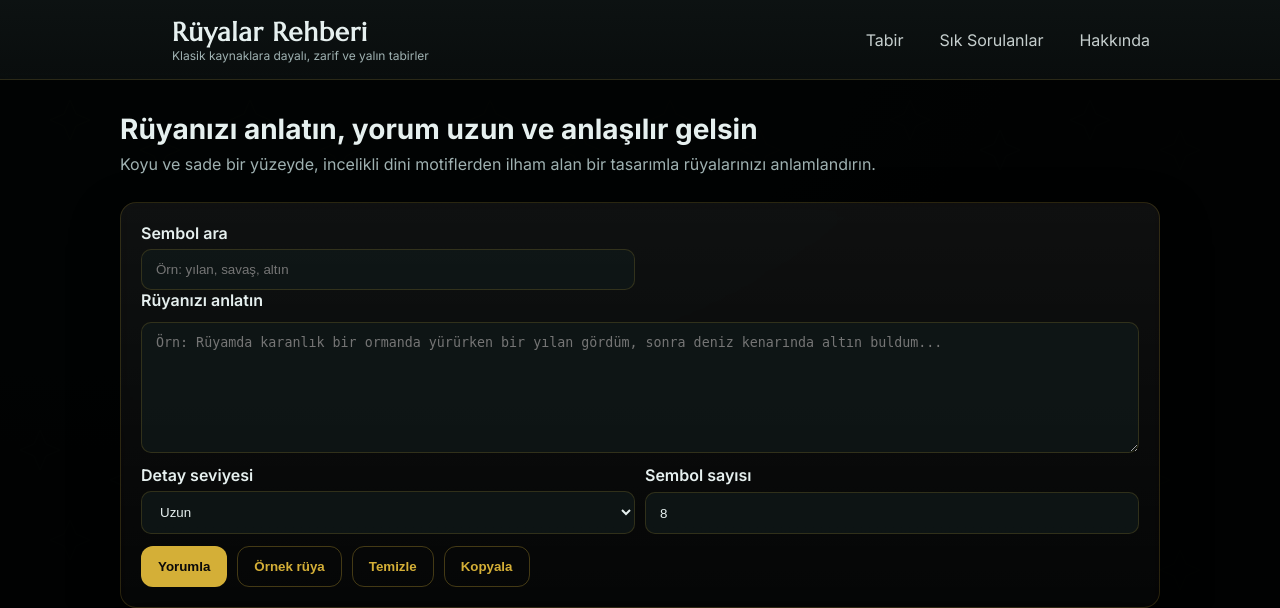
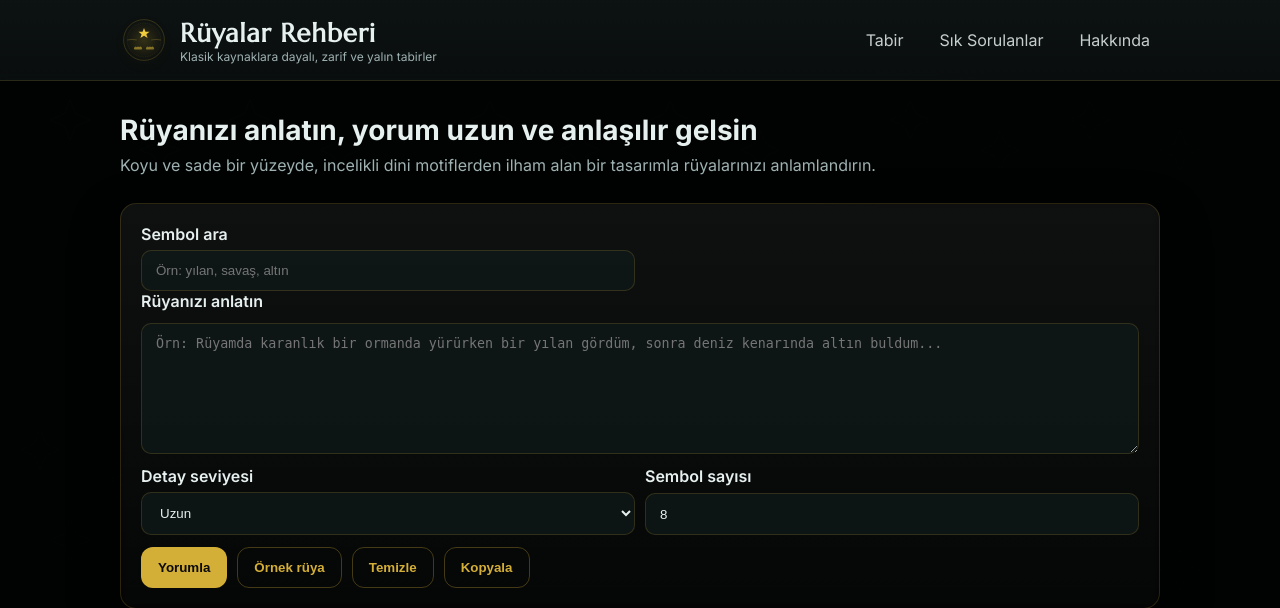
Before and after one commit to omertaske/dream_interpretation, a Flask app: page / in a window 1280 px wide. Shown: the top 608 px of the page. Run offline with Flask 3, Linux system fonts and the light colour scheme; parts of the project's set-up code (start-up, migrations or seed data) failed here and were passed over.

Commit message:
Add logo and make header clickable

```diff
--- a/static/css/style.css
+++ b/static/css/style.css
@@ -38,8 +38,10 @@ body {
   z-index: 10;
 }
 .header-inner { display: flex; justify-content: space-between; align-items: center; padding: 16px 0; gap: 16px; }
+.brand-link { text-decoration: none; color: inherit; cursor: pointer; }
+.brand-link:hover .brand-logo { transform: scale(1.05); filter: drop-shadow(0 6px 12px rgba(212, 175, 55, .4)); }
 .brand { display: flex; align-items: center; gap: 12px; }
-.brand-icon { width: 40px; height: 40px; filter: drop-shadow(0 4px 8px rgba(212, 175, 55, .2)); }
+.brand-logo { width: 48px; height: 48px; filter: drop-shadow(0 4px 8px rgba(212, 175, 55, .2)); transition: all 0.3s ease; }
 .title { margin: 0; font-size: 22px; letter-spacing: .5px; }
 .title.fancy { font-family: 'Marcellus', serif; font-size: 26px; letter-spacing: .8px; }
 .subtitle { font-size: 12px; color: var(--muted); }
--- a/templates/index.html
+++ b/templates/index.html
@@ -12,21 +12,15 @@
 <body>
   <header class="site-header">
     <div class="container header-inner">
-      <div class="brand">
-        <svg class="brand-icon" viewBox="0 0 64 64" aria-hidden="true">
-          <defs>
-            <linearGradient id="g1" x1="0" x2="1" y1="0" y2="1">
-              <stop offset="0%" stop-color="#B28B5B" />
-              <stop offset="100%" stop-color="#D4AF37" />
-            </linearGradient>
-          </defs>
-          <path fill="url(#g1)" d="M42 10a22 22 0 1 0 0 44 18 18 0 1 1 0-44z" />
-        </svg>
-        <div>
-          <h1 class="title fancy">Rüyalar Rehberi</h1>
-          <div class="subtitle">Klasik kaynaklara dayalı, zarif ve yalın tabirler</div>
+      <a href="/" class="brand-link">
+        <div class="brand">
+          <img src="/static/img/logo.svg" alt="Rüyalar Rehberi Logo" class="brand-logo" />
+          <div>
+            <h1 class="title fancy">Rüyalar Rehberi</h1>
+            <div class="subtitle">Klasik kaynaklara dayalı, zarif ve yalın tabirler</div>
+          </div>
         </div>
-      </div>
+      </a>
       <nav class="nav">
         <a href="#yorum" class="nav-link">Tabir</a>
         <a href="#sorular" class="nav-link">Sık Sorulanlar</a>
```
Also changed, not shown: static/img/logo.svg (added).
